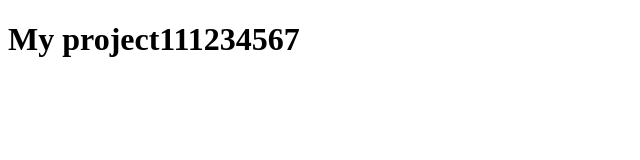
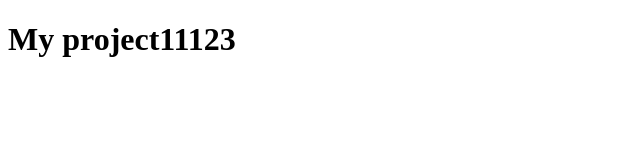
Before and after one commit to sergiy-liaskovskyy/my-project, a plain HTML site: page index.html in a window 1280 px wide. Shown: the whole page, without its empty margins (0-640 px from the left). Drawn offline with Linux system fonts and the light colour scheme.

Commit message:
Update index.html

```diff
--- a/index.html
+++ b/index.html
@@ -6,6 +6,6 @@
     <title>My project</title>
 </head>
 <body>
-    <h1>My project111234567</h1>
+    <h1>My project11123</h1>
 </body>
 </html>
```
